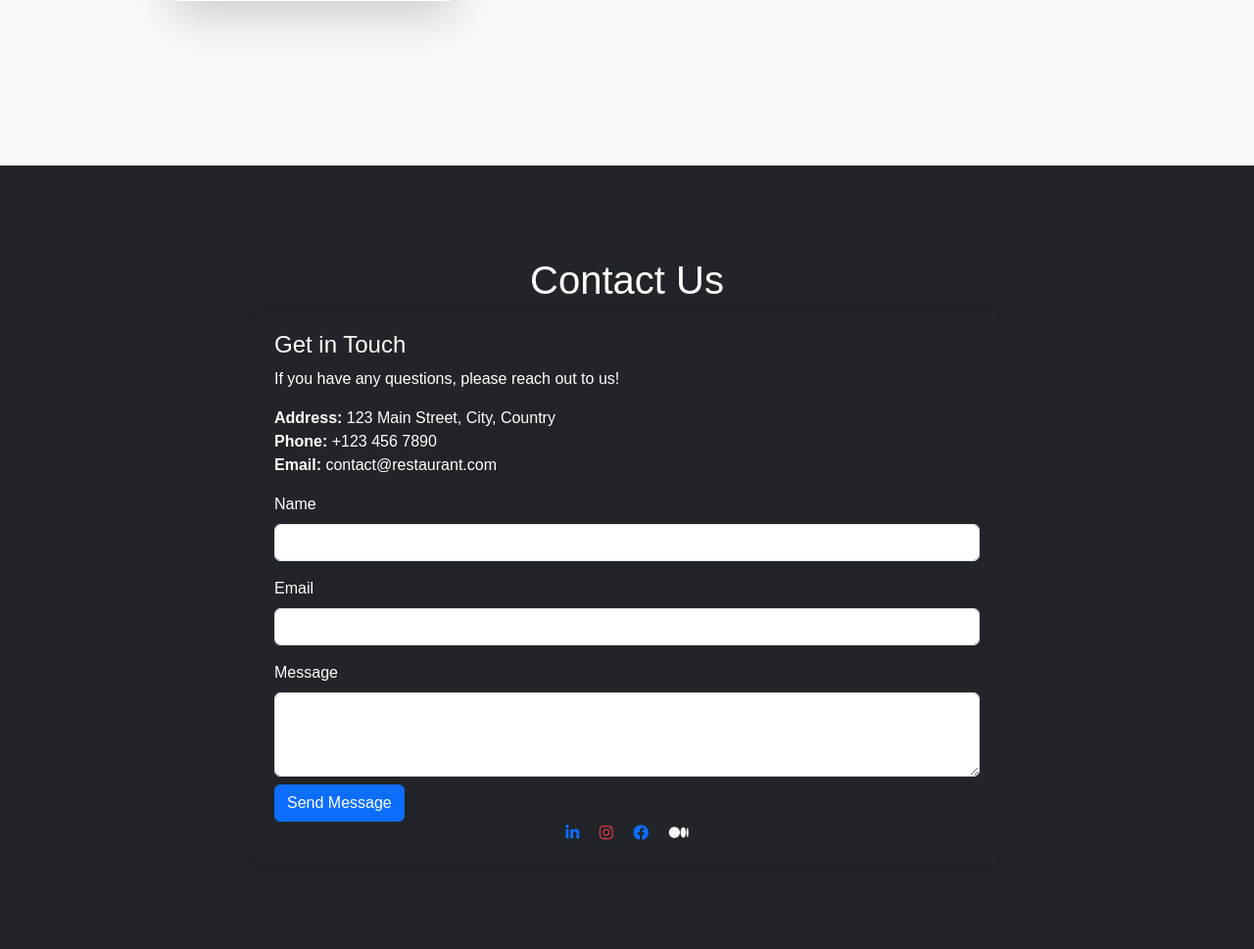
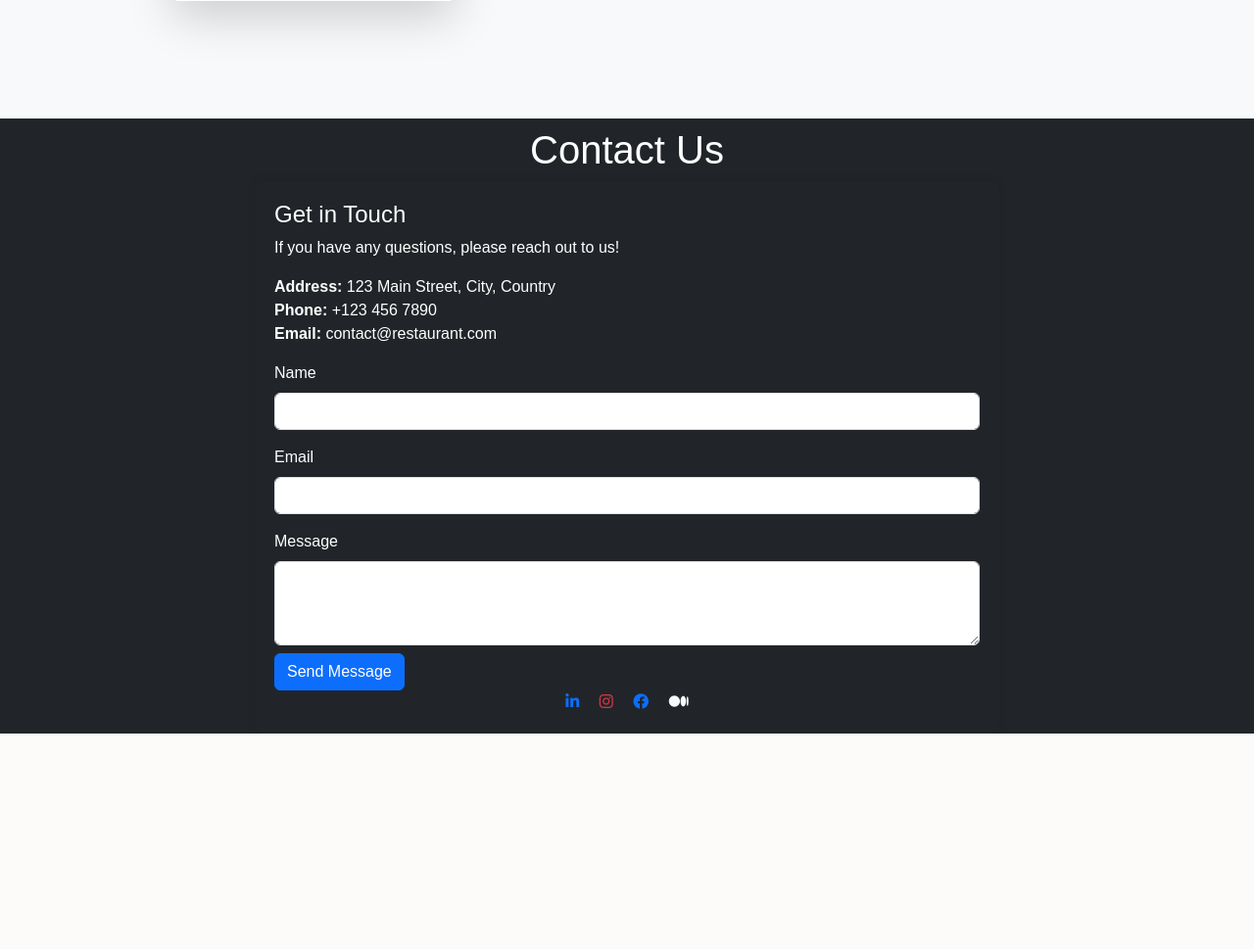
Before and after one commit to Ahmadhassan011/restaurant-website, a Django app: page / in a window 1280 px wide. Shown: the part 3716-4685 px from the top of the page at 98% size. After the commit the page ends 4465 px from the top, so only its background shows below. Run offline with Django 5.2, Linux system fonts and the light colour scheme; data comes from the database, SQL or seed files in the repository; data that the repository does not hold is empty.

Commit message:
updated with little contact page changes of styling

```diff
--- a/templates/home.html
+++ b/templates/home.html
@@ -223,7 +223,7 @@
 
 
   <!-- Contact Section -->
-  <section id="contact" class="bg-dark mt-5">
+  <section id="contact" class="bg-dark h-100">
     <div class="container">
       <h1 class="text-center my-2 text-white">Contact Us</h1>
       <div class="row justify-content-center">
```
